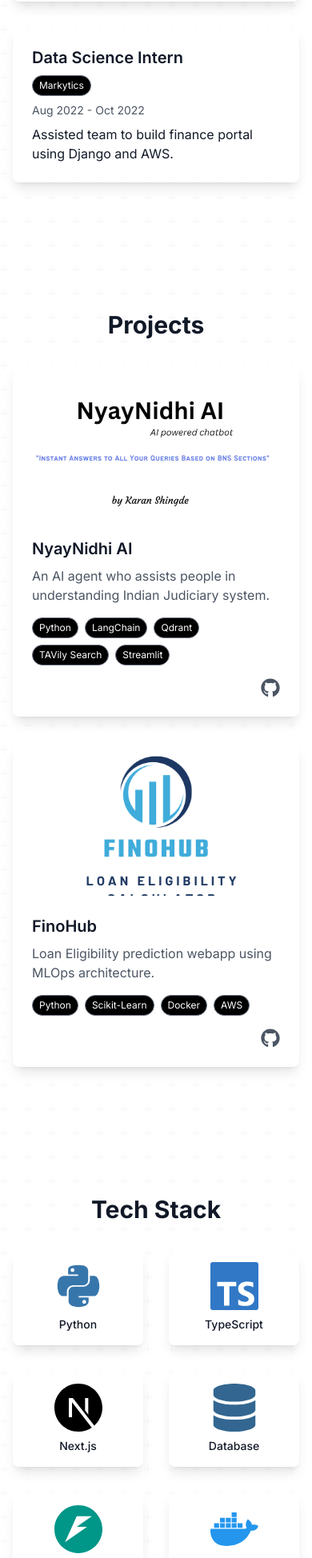
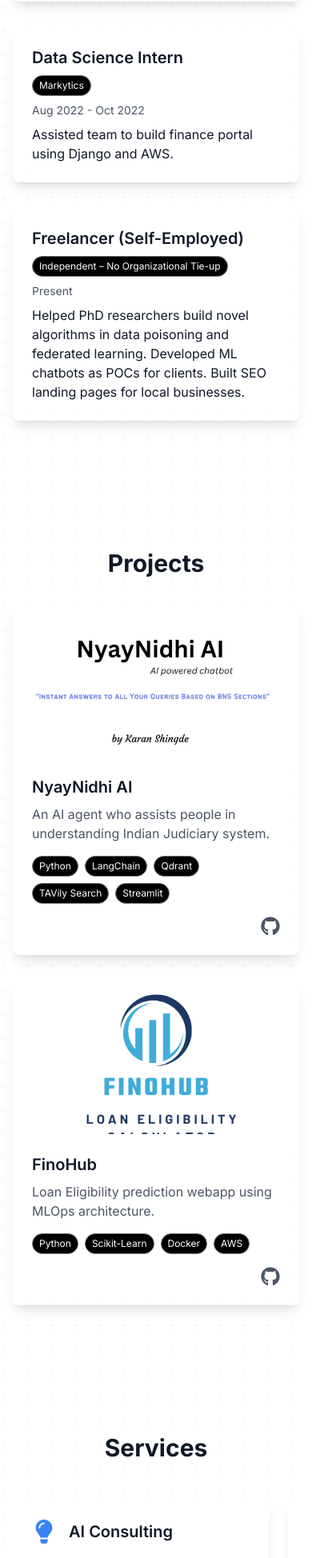
Before and after one commit to karan842/personal-portfolio, a Next.js app: page / in a window 390 px wide. Shown: the part 3328-5276 px from the top of the page at 80% size. Built offline with nearby package versions, Linux system fonts and the light colour scheme.

Commit message:
Added services and upated experience for freelancer

```diff
--- a/app/page.tsx
+++ b/app/page.tsx
@@ -3,6 +3,7 @@
 import About from "@/components/About"
 import Experience from "@/components/Experience"
 import Projects from "@/components/Projects"
+import Services from "@/components/Services"
 import TechStack from "@/components/TechStack"
 import SocialMedia from "@/components/SocialMedia"
 import Contact from "@/components/Contact"
@@ -16,6 +17,7 @@
       <About />
       <Experience />
       <Projects />
+      <Services />
       <TechStack />
       <SocialMedia />
       <Contact />
--- a/components/Experience.tsx
+++ b/components/Experience.tsx
@@ -33,6 +33,12 @@
     period: "Aug 2022 - Oct 2022",
     description: "Assisted team to build finance portal using Django and AWS.",
   },
+  {
+    title: "Freelancer (Self-Employed)",
+    company: "Independent – No Organizational Tie-up",
+    period: "Present",
+    description: "Helped PhD researchers build novel algorithms in data poisoning and federated learning. Developed ML chatbots as POCs for clients. Built SEO landing pages for local businesses.",
+  },
 ]
 
 const Experience = () => {
--- a/components/Header.tsx
+++ b/components/Header.tsx
@@ -9,7 +9,7 @@
   const { theme, setTheme } = useTheme()
   const [isOpen, setIsOpen] = useState(false)
 
-  const menuItems = ["Home", "Experience", "Projects", "Tech Stack", "Contact"]
+  const menuItems = ["Home", "Experience", "Projects", "Services", "Tech Stack", "Contact"]
 
   return (
     <div className="fixed top-0 left-0 right-0 flex justify-center z-50 pt-4 px-4">
--- /dev/null
+++ b/components/Services.tsx
@@ -0,0 +1,68 @@
+"use client"
+
+import { motion } from "framer-motion"
+import { FaLightbulb, FaCode, FaChalkboardTeacher, FaGlobe, FaPencilAlt } from "react-icons/fa"
+
+const services = [
+  {
+    title: "AI Consulting",
+    description:
+      "Empower your business with cutting-edge AI solutions. I provide expert consulting to help you identify opportunities, develop strategies, and implement AI technologies that drive growth and efficiency. From machine learning to natural language processing, I'll guide you through the AI landscape.",
+    icon: FaLightbulb,
+  },
+  {
+    title: "Freelance AI Development",
+    description:
+      "Bring your AI projects to life with custom development services. Specializing in generative AI chatbots, machine learning pipelines, and intelligent automation, I deliver tailored solutions that meet your specific needs. Let's turn your AI concepts into reality.",
+    icon: FaCode,
+  },
+  {
+    title: "AI Career Mentoring",
+    description:
+      "Navigate the exciting world of AI and tech with personalized career guidance. Whether you're just starting out or looking to advance, I offer mentorship to help you develop skills, build a strong portfolio, and make informed career decisions in the rapidly evolving field of AI.",
+    icon: FaChalkboardTeacher,
+  },
+  {
+    title: "Digital Presence Setup",
+    description:
+      "Establish a powerful online presence that sets you apart. I offer comprehensive services including SEO-optimized website development, content strategy, and digital marketing campaigns. Boost your visibility, engage your audience, and drive growth in the digital landscape.",
+    icon: FaGlobe,
+  },
+  {
+    title: "Technical Writing",
+    description:
+      "Enhance your brand with high-quality technical content. I provide in-depth articles and blogs on AI, ML, and emerging CS technologies. Whether it's platform-based content or technical documentation, I ensure engaging and informative writing tailored to your audience.",
+    icon: FaPencilAlt,
+  },
+]
+
+const Services = () => {
+  return (
+    <section id="services" className="py-20">
+      <div className="container mx-auto px-4">
+        <h2 className="text-3xl font-bold mb-12 text-center">Services</h2>
+        <div className="flex overflow-x-auto space-x-6 pb-4 scrollbar-hide">
+          {services.map((service, index) => (
+            <motion.div
+              key={index}
+              initial={{ opacity: 0, x: 50 }}
+              whileInView={{ opacity: 1, x: 0 }}
+              transition={{ duration: 0.5, delay: index * 0.1 }}
+              className="bg-white dark:bg-gray-800 rounded-lg shadow-lg flex-shrink-0 w-80 md:w-96"
+            >
+              <div className="p-6">
+                <div className="flex items-center mb-4">
+                  <service.icon className="text-3xl text-blue-500 mr-4" />
+                  <h3 className="text-xl font-semibold">{service.title}</h3>
+                </div>
+                <p className="text-gray-600 dark:text-gray-300 text-sm">{service.description}</p>
+              </div>
+            </motion.div>
+          ))}
+        </div>
+      </div>
+    </section>
+  )
+}
+
+export default Services
```
